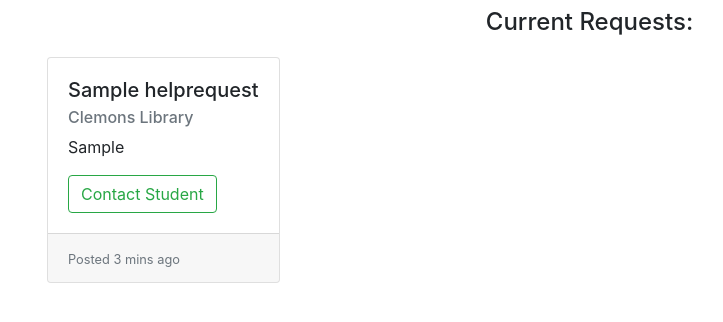
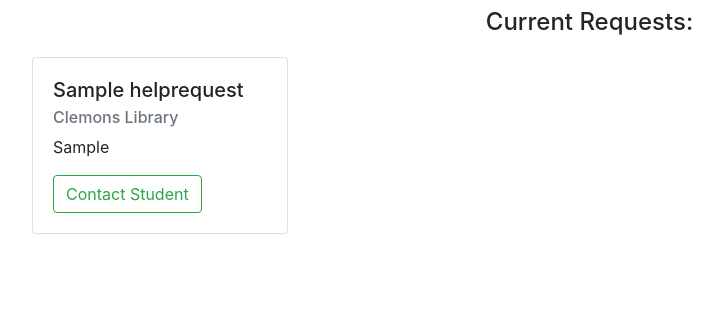
Before and after one commit to timrtyrrell/project-tuber, a Django app: page /tutorrequests/ in a window 1280 px wide. Shown: the part 56-378 px from the top of the page, without its empty margins (43-766 px from the left). Run offline with Django 3.2, Linux system fonts and the light colour scheme; tables that the repository leaves empty hold one stand-in row (values such as "Sample post"); some libraries are stand-ins or nearby versions.

Commit message:
Styled Current Requests page

```diff
--- a/tutorrequests/templates/tutorrequests/requests_home.html
+++ b/tutorrequests/templates/tutorrequests/requests_home.html
@@ -8,20 +8,17 @@
     <article class="media content-section">
         <div class="row row-cols-1 row-cols-md-2">
           <li class="list-group-item">
-          <div class="col mb-4">
-            <div class="card">
+          <div>
+            <div class="card" style="width: 16rem;">
               <div class="card-body">
                 <h5 class="card-title">{{ request.class_name }}</h5>
                 <h6 class="card-subtitle mb-2 text-muted">
-                  {{ request.location }}
-                  </h6>
+                {{ request.location }}
+                </h6>
                 <p class="card-text">{{ request.topic }}</p>
                 <button type="submit" class="btn btn-outline-success">
                   Contact Student
                 </button>
-              </div>
-              <div class="card-footer">
-                <small class="text-muted">Posted 3 mins ago</small>
               </div>
             </div>
           </div>
```
